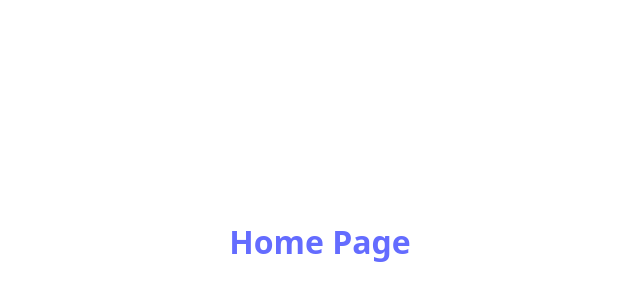
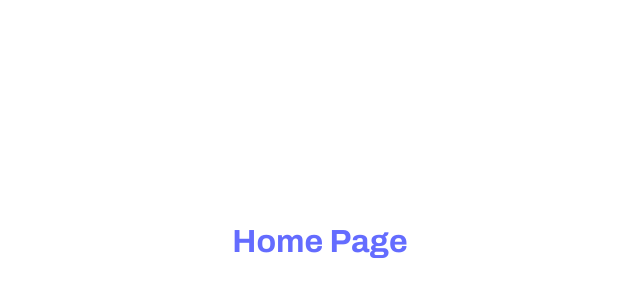
Before and after one commit to gabrielrom/celebre, a React (Vite) app: page / in a window 1280 px wide. Shown: the part 158-458 px from the top of the page, without its empty margins (320-960 px from the left). Built offline with nearby package versions, Linux system fonts and the light colour scheme.

Commit message:
add archivo font to global css

```diff
--- a/src/styles/global.css
+++ b/src/styles/global.css
@@ -1,11 +1,11 @@
 /* Global styles + design tokens (CSS variables) */
+@import url('https://fonts.googleapis.com/css2?family=Archivo:ital,wght@0,100..900;1,100..900&display=swap');
 
 :root {
   --color-primary: #646cff;
   --color-background: #ffffff;
   --color-text: #213547;
-
-  --font-sans: system-ui, sans-serif;
+  --font-sans: 'Archivo', sans-serif;
 }
 
 * {
```
